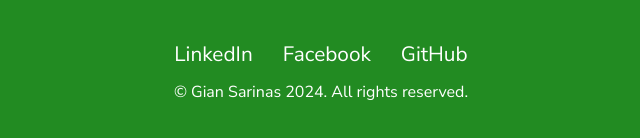
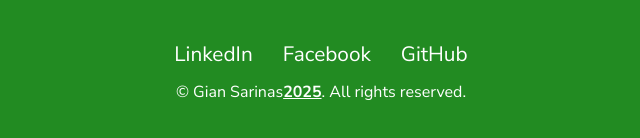
Before and after one commit to gippo05/GianSarinasPortfolio, a plain HTML site: page index.html in a window 1280 px wide. Shown: the part 2893-3031 px from the top of the page, 319-959 px from the left. Drawn offline with nearby package versions, Linux system fonts and the light colour scheme.

Commit message:
added new things

```diff
--- a/index.html
+++ b/index.html
@@ -193,7 +193,7 @@
           <a class="footer-link" href="https://www.facebook.com/gippo05/">Facebook</a>
           <a class="footer-link" href="https://github.com/gippo05">GitHub</a>
       </div>
-          <p class="copyright">© Gian Sarinas 2024. All rights reserved.</p>
+          <p class="copyright">© Gian Sarinas <span id="year" class="year"></span>. All rights reserved.</p>
       </div>
   </div>
  </footer>
--- a/index.js
+++ b/index.js
@@ -1,3 +1,4 @@
+document.getElementById("year").innerHTML = new Date().getFullYear();
 
 var typed = new Typed("#text", {
     strings : ["Front-End Developer", "Freelancer", "Streamer"],
@@ -27,3 +28,5 @@ var typed = new Typed("#text", {
     element.dataset.bsTheme =
         element.dataset.bsTheme == "light" ? "dark" : "light";
    }
+
+   document.getElementById("year").innerHTML = new Date().getFullYear();
--- a/styles.css
+++ b/styles.css
@@ -831,3 +831,7 @@ img{
                 100% {opacity: 1;
                 transform: translateY(0);}
             }
+            .year{
+                color: white;
+
+            }
```
